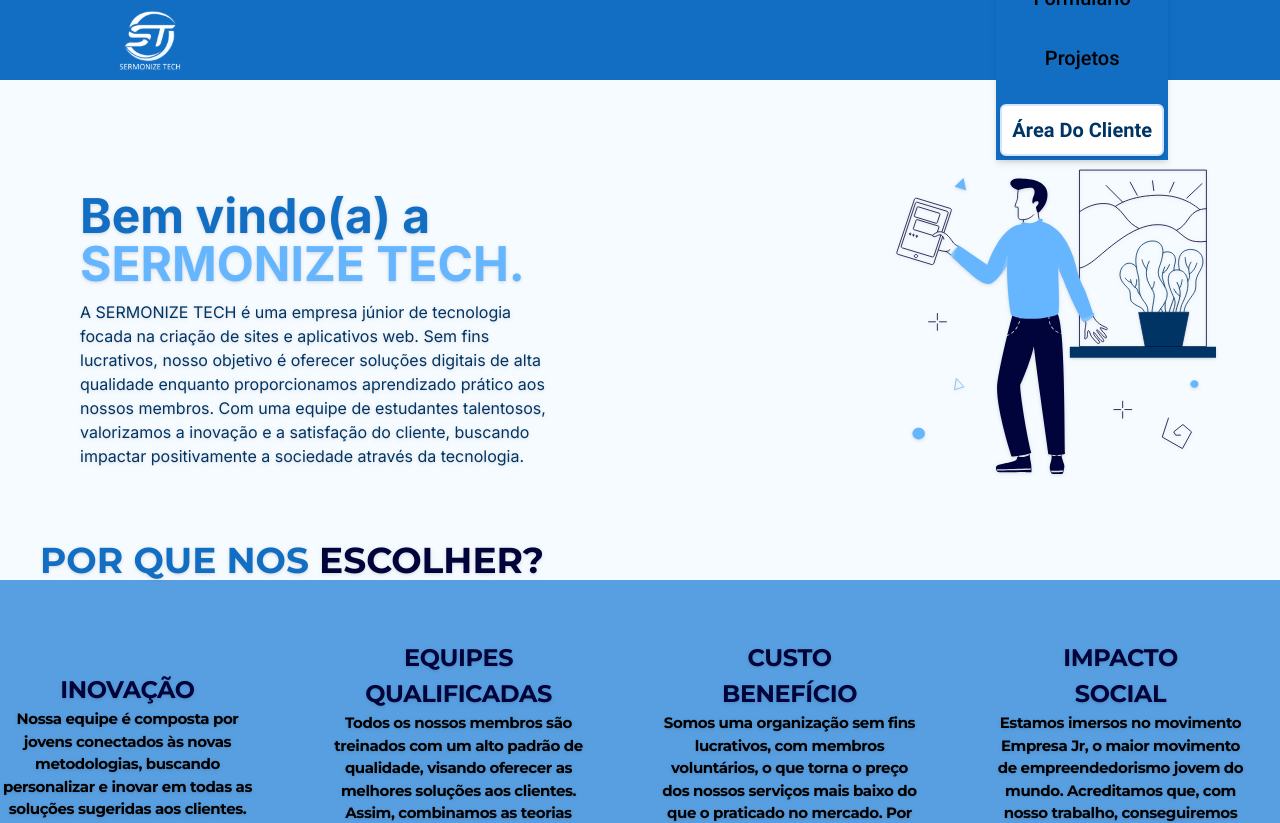
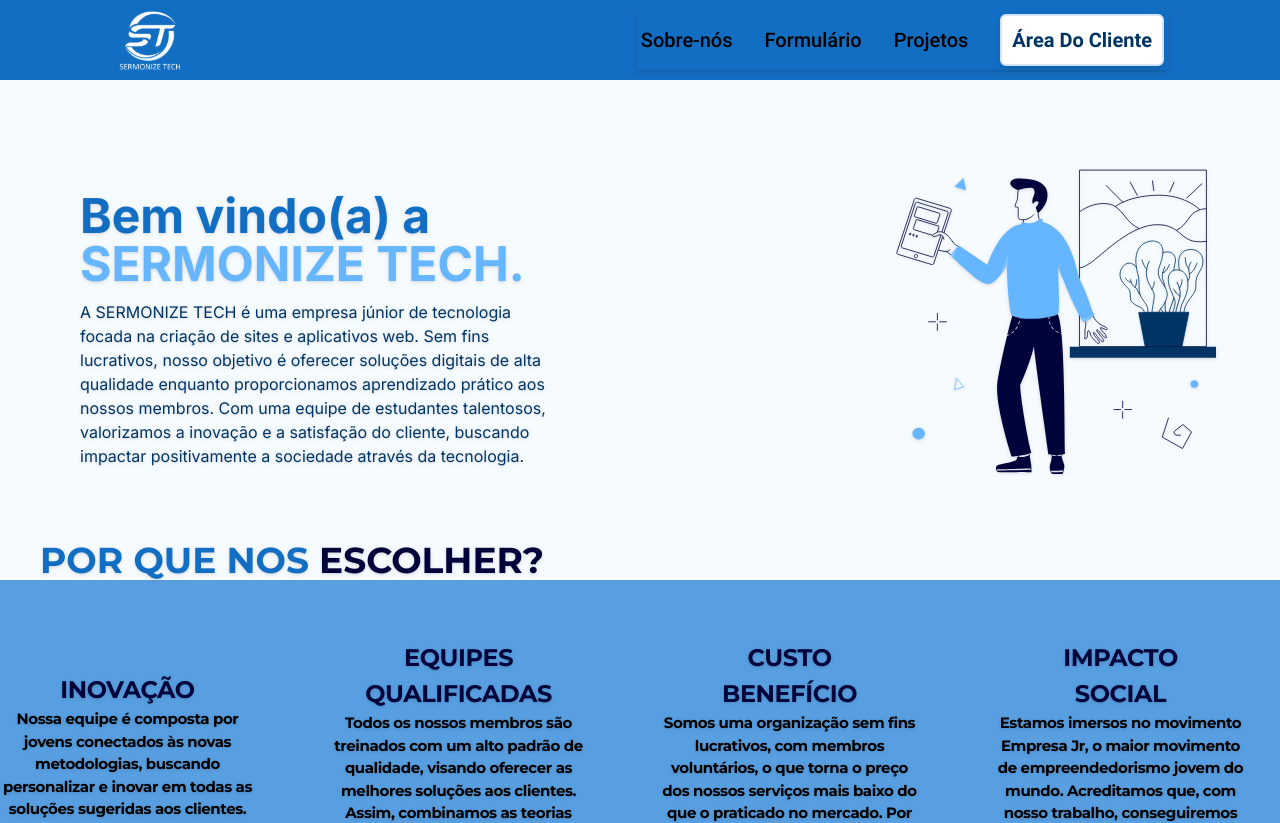
Before and after one commit to caikigalv/Sermonize, a Next.js app: page / in a window 1280 px wide. Shown: the top 823 px of the page. Built offline with nearby package versions, Linux system fonts and the light colour scheme.

Commit message:
Correcao-Sistem

```diff
--- a/src/app/components/Header.tsx
+++ b/src/app/components/Header.tsx
@@ -14,7 +14,7 @@
           <TiThMenu onClick={() => setOpenMenu(!openMenu)} className='text-4xl mr-4 xl:hidden' />
         </div>
 
-        <ul className={`xl:inline-flex bg-bgFooter p-1 flex flex-col gap-4  md:gap-8 mr-28 text-xl font-roboto-medium md:items-center drop-shadow-md  ${openMenu ? 'top-15 opacity-100 w-screen text-right py-4 z-[1000] pl-4' : ' hidden'} md:opacity-100 opacity-0`}>
+        <ul className={`xl:inline-flex bg-bgFooter p-1 max-sm:flex  max-sm:flex-col gap-4  md:gap-8 mr-28 text-xl font-roboto-medium md:items-center drop-shadow-md  ${openMenu ? 'top-15 opacity-100 w-screen text-right py-4 z-[1000] pl-4' : ' hidden'} md:opacity-100 opacity-0`}>
           {headerItems.map(item => (
             <li key={item.id} className={`${item.text !== 'Área Do Cliente'? 'md:hover:border-b-white md:hover:border-b-2 cursor-pointer': 'md:border-none'}`}>
               {item.text !== 'Área Do Cliente' ? (
```
